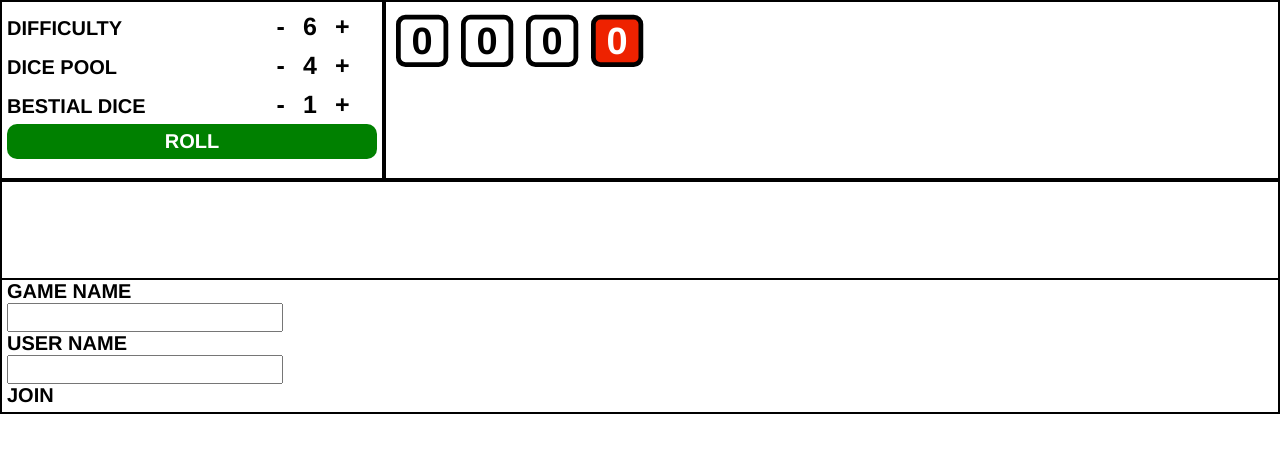
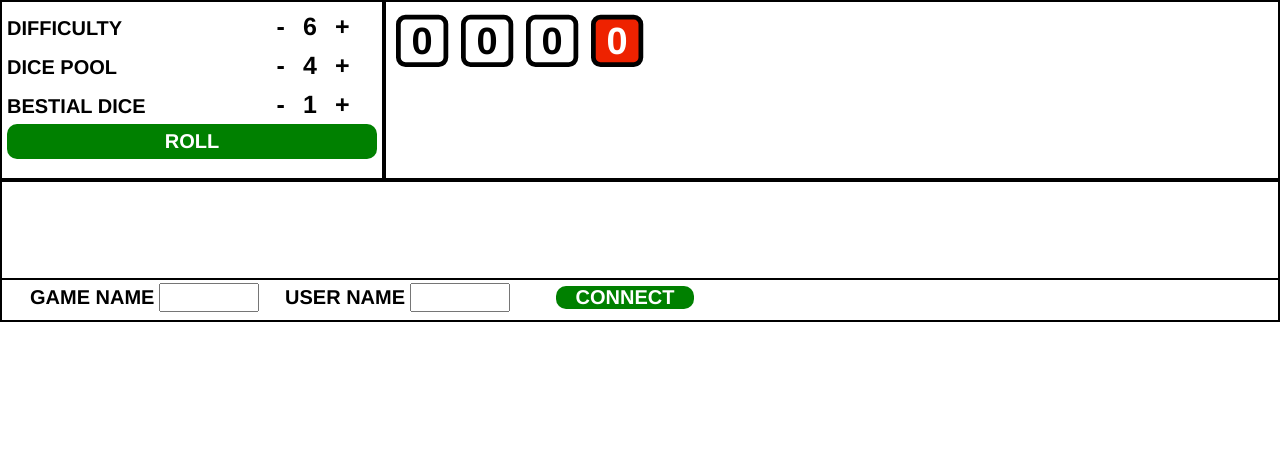
Before and after one commit to gwichmanaz/DarknessDice, a website: page public/index.html in a window 1280 px wide. Drawn offline with nearby package versions, Linux system fonts and the light colour scheme; no server answers.

Commit message:
socket io progress

```diff
--- a/public/css/wodice.css
+++ b/public/css/wodice.css
@@ -27,7 +27,7 @@ div.d10 div {
 	transform-origin: bottom left;
 }
 
-div.prompt {
+div.inputs div.prompt {
 	width: 70%;
 }
 
@@ -64,11 +64,14 @@ div.input > div.value {
 
 div.input > div.minus,
 div.input > div.plus,
-#roll
+#roll,
+#connect,
+#disconnect
 {
 	cursor: pointer;
 }
 
+#connect,
 #roll {
 	background-color: green;
 	color: white;
@@ -90,12 +93,27 @@ div.display > div.d10 {
 }
 
 div.inputs > div > div,
-div.inputs > div > div > div {
+div.inputs > div > div > div,
+div.display div,
+div.connections div {
 	display: inline-block;
 }
 
-div.display div {
-	display: inline-block;
+div.connections > div {
+	padding: 3px;
+}
+
+div.connections div {
+	white-space: nowrap;
+}
+
+div.connections div.prompt {
+	padding-left: 1em;
+	padding-right: 0.25em;
+}
+
+div.connections input {
+	width: 100px;
 }
 
 div.inputs,
@@ -149,3 +167,17 @@ div.outputs.bestialFailure > div.result > span.fail,
 div.outputs.botch > div.result > span.fail {
 	display: none;
 }
+
+#connect,
+#connecting,
+#disconnect {
+	display: none;
+	margin-left: 2em;
+	padding: 0 1em;
+}
+
+.disconnected #connect,
+.connecting #connecting,
+.connected #disconnect {
+	display: inline-block;
+}
--- a/public/index.html
+++ b/public/index.html
@@ -95,10 +95,14 @@
 			<div class="extra">
 				<span class="messyCritical">Messy Critical</span>
 			</div>
-		</div><div class="connections">
+		</div><div class="connections disconnected">
+			<div>
 			<div id="gamename"><div class="prompt">Game Name</div><input type="text"/></div>
 			<div id="username"><div class="prompt">User Name</div><input type="text"/></div>
-			<div id="join">join</div>
+			<div id="connect">connect</div>
+			<div id="connecting">connecting</div>
+			<div id="disconnect">disconnect</div>
+			</div>
 		</div>
 	</body>
 </html>
--- /dev/null
+++ b/public/js/Connector.js
@@ -0,0 +1,5 @@
+export class Connector {
+	constructor(socket) {
+		this.socket = socket;
+	}
+}
--- /dev/null
+++ b/public/js/ConnectorView.js
@@ -0,0 +1,2 @@
+export class ConnectorView {
+}
--- a/public/js/ViewModel.js
+++ b/public/js/ViewModel.js
@@ -17,7 +17,7 @@ export class ViewModel extends EventBus {
 		this._vmObject = {};
 		keys && this.addKeys(keys);
 	}
-	static bindCss(element, value) {
+	static bindCss (element, value) {
 		element.className = value;
 	}
 	addKeys (key) {
@@ -40,4 +40,7 @@ export class ViewModel extends EventBus {
 			updateFunc(element, value);
 		});
 	}
+	getKeys () {
+		return Object.keys(this._vmObject);
+	}
 };
--- a/public/js/index.js
+++ b/public/js/index.js
@@ -1,5 +1,7 @@
+/*global io */
 import { RNG } from "./RNG.js";
 import { d10 } from "./d10.js";
+import { Connector } from "./Connector.js";
 import { ViewModel } from "./ViewModel.js";
 import { PersistentViewModel } from "./PersistentViewModel.js";
 import { InputView } from "./InputView.js";
@@ -23,6 +25,7 @@ export class WoDiceRoller {
 			"bestialFailure",
 			"messyCritical"
 		]);
+		this.connector = new Connector(io());
 		new InputView(this.pvm);
 		new OutputView(this.vm);
 		this.normalPool = [];
```
